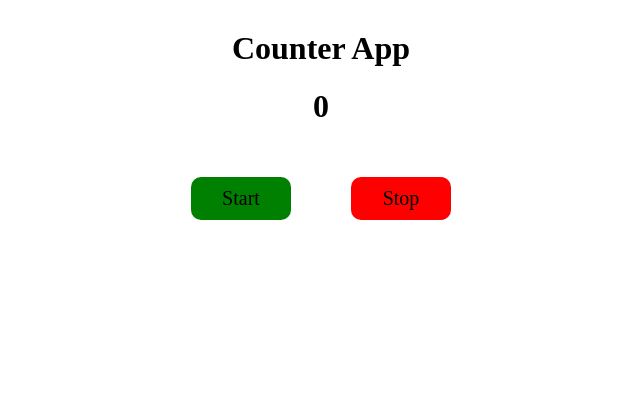
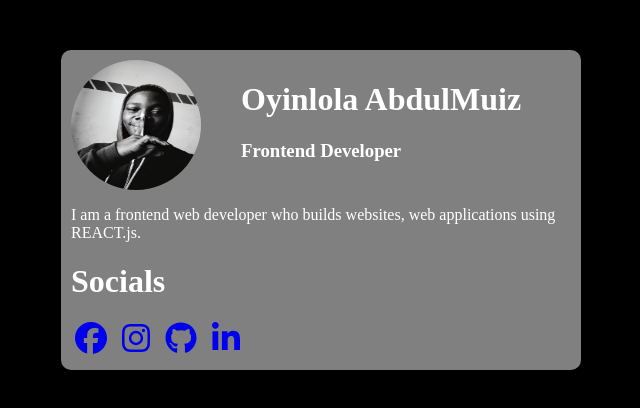
Before and after one commit to Abdulmuiz00/projectmy, a React (Vite) app: page / in a window 1280 px wide. Shown: the top 408 px of the page, without its empty margins (319-959 px from the left). Built offline with nearby package versions, Linux system fonts and the light colour scheme.

Commit message:
Day004
Created a social card with props

```diff
--- a/index.html
+++ b/index.html
@@ -6,7 +6,7 @@
     <meta name="viewport" content="width=device-width, initial-scale=1.0" />
     <title>project001</title>
   </head>
-  <body>
+  <body style="background-color: black;">
     <div id="root"></div>
     <script type="module" src="/src/main.jsx"></script>
   </body>
--- a/package.json
+++ b/package.json
@@ -10,6 +10,10 @@
     "preview": "vite preview"
   },
   "dependencies": {
+    "@fortawesome/fontawesome-svg-core": "^7.1.0",
+    "@fortawesome/free-brands-svg-icons": "^7.1.0",
+    "@fortawesome/free-solid-svg-icons": "^7.1.0",
+    "@fortawesome/react-fontawesome": "^3.1.0",
     "react": "^19.1.1",
     "react-dom": "^19.1.1"
   },
--- a/src/App.jsx
+++ b/src/App.jsx
@@ -2,6 +2,7 @@ import React from "react";
 import Dashboard from "./StatusCards";
 import Greeting from "./Greeting";
 import Counter from "./Counter";
+import ProfileCard from "./ProfileCard";
 
 function App() {
   const details = {
@@ -14,7 +15,8 @@ function App() {
     <div>
       {/* <Dashboard /> */}
       {/* <Greeting details={details}/> */}
-      <Counter/>
+      {/* <Counter/> */}
+      <ProfileCard/>
     </div>
   );
 }
--- /dev/null
+++ b/src/ProfileCard.jsx
@@ -0,0 +1,36 @@
+import React from "react";
+import { useState } from "react";
+import mage from "../src/assets/36213417.jpg"
+import { FontAwesomeIcon } from "@fortawesome/react-fontawesome";
+import { faBook } from "@fortawesome/free-solid-svg-icons";
+import { faFacebook, faGithub, faInstagram, faLinkedinIn } from "@fortawesome/free-brands-svg-icons";
+
+
+function ProfileCard () {
+    const [card, setCard] = useState();
+
+    return(
+        <div style={{width:"500px", borderRadius:"10px", boxShadow:"10px", backgroundColor:"grey", padding:"10px", height:"300px", margin:"auto", display:"flex", flexDirection:"column",  marginTop:"50px"}}>
+            <div className="top" style={{display:"flex", gap:"40px"}}>
+                <img src={mage} style={{width:"130px", height:"130px", borderRadius:"50%"}} />
+                <div className="text" style={{color:"white"}}>
+                    <h1>Oyinlola AbdulMuiz</h1>
+                    <h3>Frontend Developer</h3>
+                </div>
+            </div>
+            <div className="butt" style={{color:"white"}}>
+                <p>I am a frontend web developer who builds websites, web applications using REACT.js.</p>
+                <h1>Socials</h1>
+                <div className="socials" style={{display:"flex", gap:"5px"}}>
+                    <a href="https://www.facebook.com/profile.php?id=100076106060063" style={{textDecoration:"none"}}><FontAwesomeIcon icon={faFacebook} size="2x"></FontAwesomeIcon></a>
+                    <a href="https://www.instagram.com/oyinlolaabdulmuiz/" style={{textDecoration:"none"}}><FontAwesomeIcon icon={faInstagram} size="2x"></FontAwesomeIcon></a>
+                    <a href="https://github.com/Abdulmuiz00" style={{textDecoration:"none"}}><FontAwesomeIcon icon={faGithub} size="2x"></FontAwesomeIcon></a>
+                    <a href="https://www.linkedin.com/in/abdulmuiz-oyinlola-64815a2b6/" style={{textDecoration:"none"}}><FontAwesomeIcon icon={faLinkedinIn} size="2x"></FontAwesomeIcon></a>
+
+                </div>
+            </div>
+        </div>
+    )
+}
+
+export default ProfileCard;
```
Also changed, not shown: src/assets/36213417.jpg (added), 1 other file (tests, documents, lock files or other folders).
